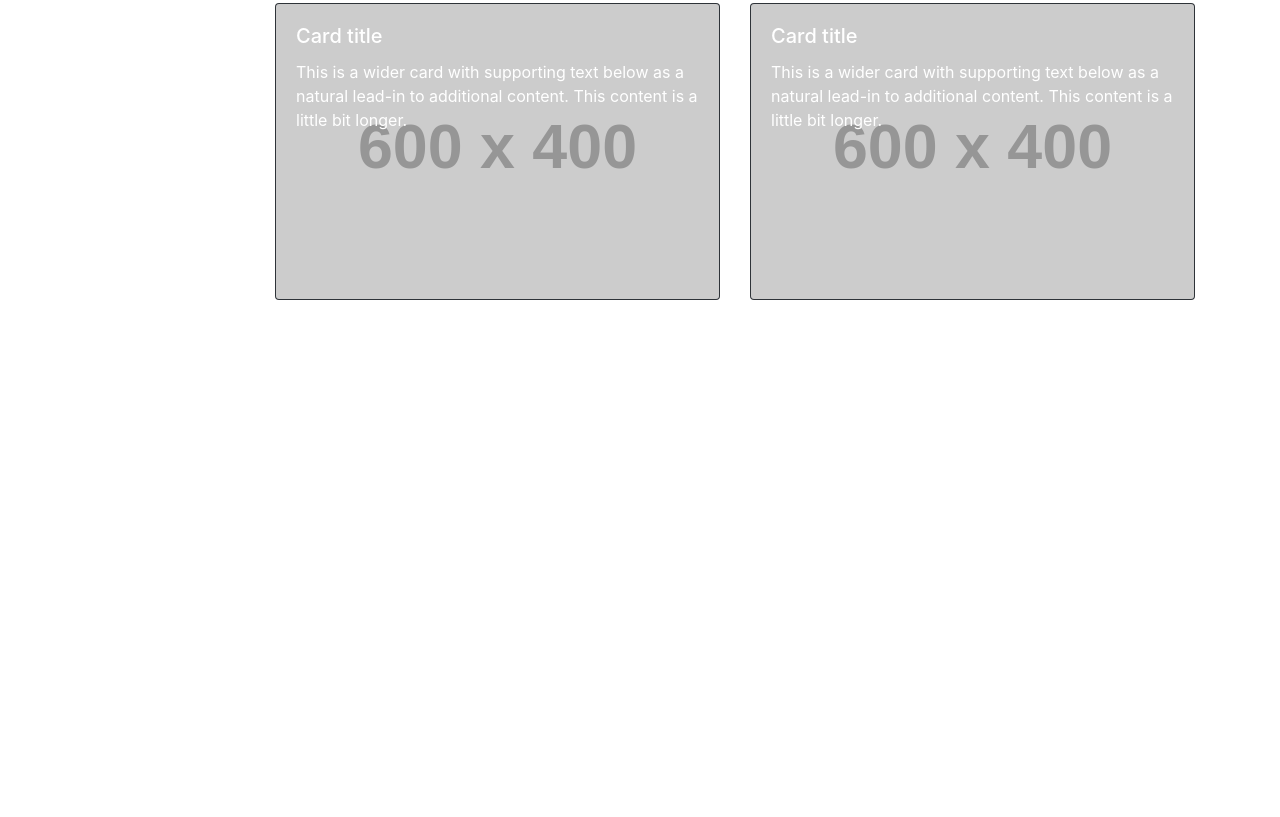
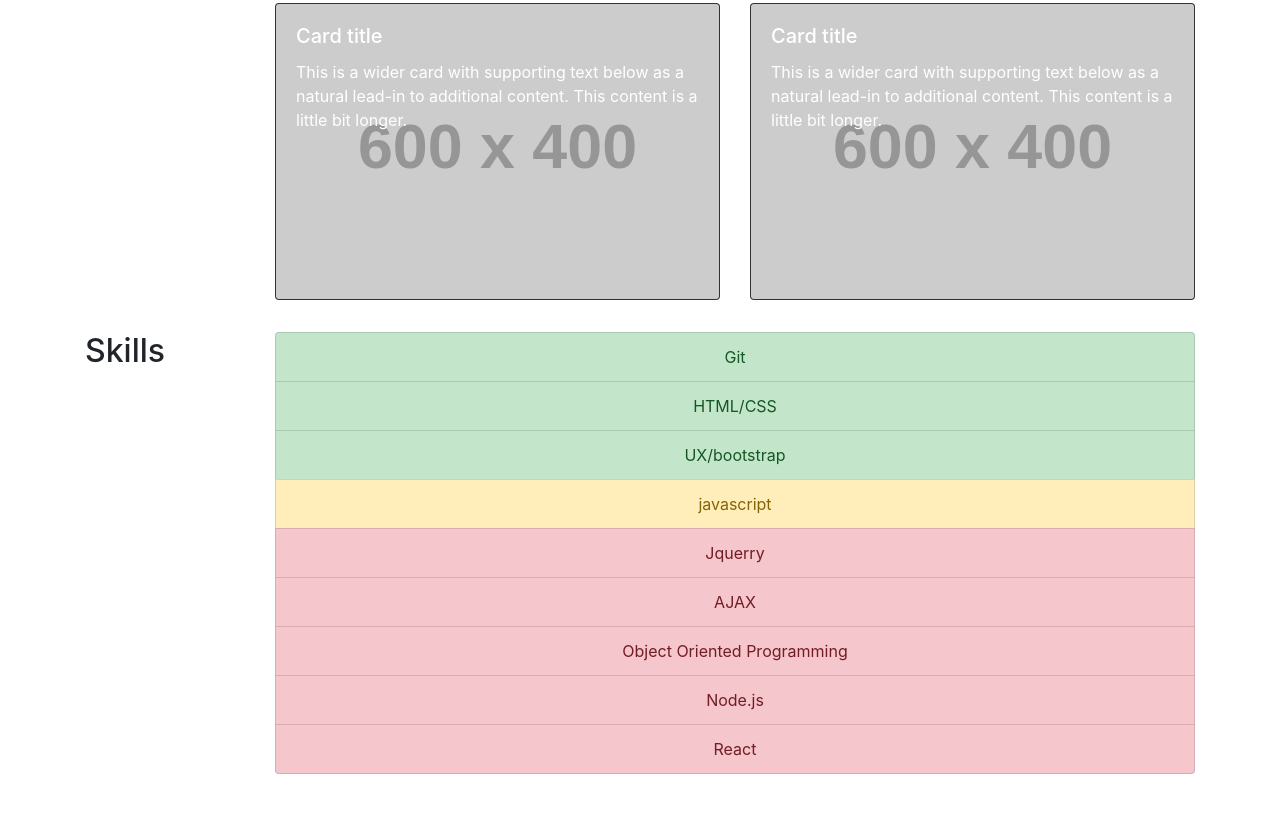
Before and after one commit to GuilhermeDeretti/Bootstrap-Portfolio, a plain HTML site: page index.html in a window 1280 px wide. Shown: the part 709-1526 px from the top of the page. Before the commit the page ends 1017 px from the top, so only its background shows below. Drawn offline with nearby package versions, Linux system fonts and the light colour scheme; placeholder pictures from the web are drawn by us.

Commit message:
added section skills

```diff
--- a/css/custom.css
+++ b/css/custom.css
@@ -20,7 +20,9 @@
 }
 
  /* main */
-
+.container-fluid{
+    margin-bottom: 2rem;
+}
  /* work   */
  .card{
     margin-top: 1.5rem;
@@ -32,7 +34,9 @@
  }
 
  /* skills */
-
+.list-group-item{
+    text-align: center;
+}
  /* about/contact  */
 
  /* footer  */
--- a/index.html
+++ b/index.html
@@ -86,6 +86,27 @@
   <div class="container container-fluid">
     <div class="row">
       <div class="col-sm-12 col-md-2">
+        <h2>Skills</h2>
+      </div>
+      <div class="col-sm-12 col-md-10">
+        <ul class="list-group">
+          <li class="list-group-item list-group-item-success">Git</li>
+          <li class="list-group-item list-group-item-success">HTML/CSS</li>
+          <li class="list-group-item list-group-item-success">UX/bootstrap</li>
+          <li class="list-group-item list-group-item-warning">javascript</li>
+          <li class="list-group-item list-group-item-danger">Jquerry</li>
+          <li class="list-group-item list-group-item-danger">AJAX</li>
+          <li class="list-group-item list-group-item-danger">Object Oriented Programming</li>
+          <li class="list-group-item list-group-item-danger">Node.js</li>
+          <li class="list-group-item list-group-item-danger">React</li>
+        </ul>
+      </div>
+    </div>
+  </div>
+  <!-- about/contact -->
+  <div class="container container-fluid">
+    <div class="row">
+      <div class="col-sm-12 col-md-2">
         <h2></h2>
       </div>
       <div class="col-sm-12 col-md-10">
@@ -93,8 +114,6 @@
       </div>
     </div>
   </div>
-  <!-- about/contact -->
-
   <!-- footer -->
 
   <!-- Optional JavaScript -->
```
